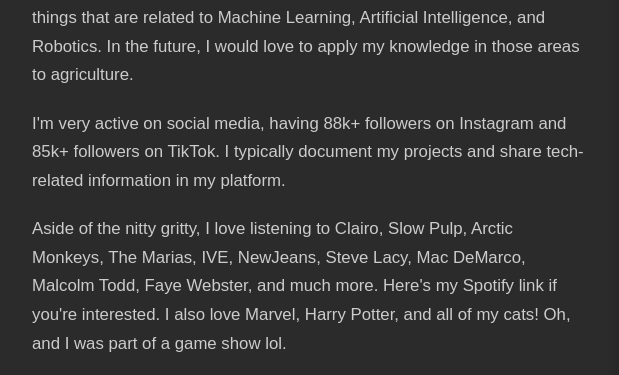
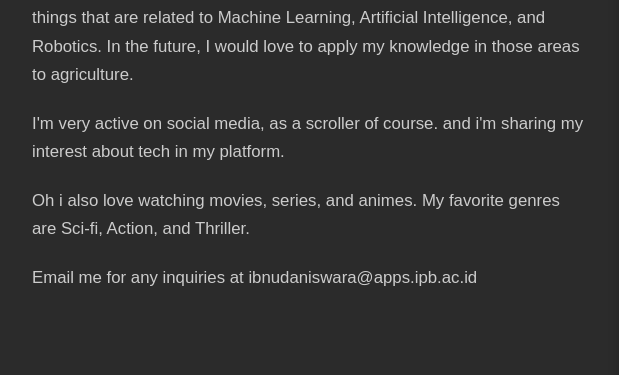
Before and after one commit to nuuwbiie/pw-ibnuu, a plain HTML site: page about.html in a window 1280 px wide. Shown: the part 359-734 px from the top of the page, 128-747 px from the left. Drawn offline with Linux system fonts and the light colour scheme.

Commit message:
little change

```diff
--- a/about.html
+++ b/about.html
@@ -46,10 +46,10 @@
             Hi, you can call me Ibnu or Rizqi or anything. I'm a student at IPB University majoring in Computer Science. I love learning and building things that are related to Machine Learning, Artificial Intelligence, and Robotics. In the future, I would love to apply my knowledge in those areas to agriculture.
             </p>
             <p>
-            I'm very active on social media, having 88k+ followers on Instagram and 85k+ followers on TikTok. I typically document my projects and share tech-related information in my platform.
+            I'm very active on social media, as a scroller of course. and i'm sharing my interest about tech in my platform.
             </p>
             <p>
-            Aside of the nitty gritty, I love listening to Clairo, Slow Pulp, Arctic Monkeys, The Marias, IVE, NewJeans, Steve Lacy, Mac DeMarco, Malcolm Todd, Faye Webster, and much more. Here's my Spotify link if you're interested. I also love Marvel, Harry Potter, and all of my cats! Oh, and I was part of a game show lol.
+            Oh i also love watching movies, series, and animes. My favorite genres are Sci-fi, Action, and Thriller.
             </p>
             <p>
             Email me for any inquiries at ibnudaniswara@apps.ipb.ac.id
@@ -59,6 +59,7 @@
         <div class="about-image">
             <img src="src/about-photo.jpg" alt="Foto Ibnu">
         </div>
+
 
     </main>
 
```
